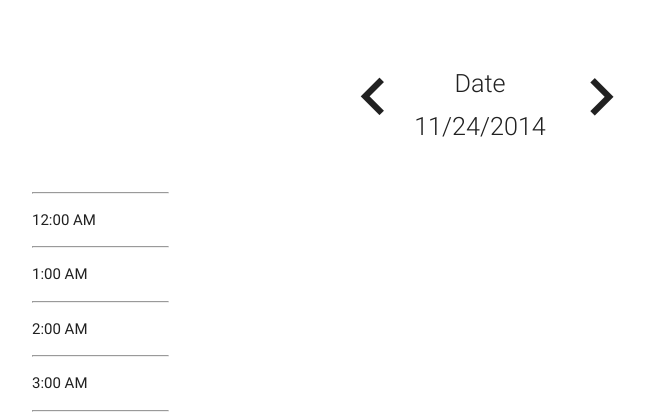
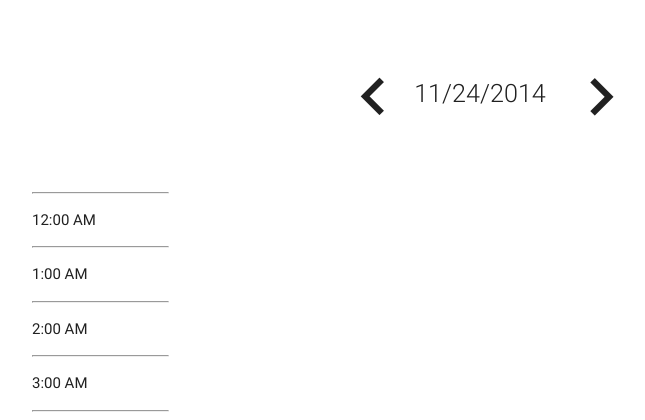
Before and after one commit to jinpan/Unitas, a Django app: template website/templates/patients.html in a window 1280 px wide. Shown: the top 420 px of the page, without its empty margins (160-805 px from the left). Run offline with Django 3.2, Linux system fonts and the light colour scheme; the template is opened without the code that fills it, so the values that code supplies are empty; some libraries are stand-ins or nearby versions.

Commit message:
Working version

```diff
--- a/website/core/views.py
+++ b/website/core/views.py
@@ -112,3 +112,7 @@ def flag_off(request):
     event = Event.objects.get(pk=e_id)
     event.set_flag(False)
     return HttpResponse('')
+
+@login_required(login_url='/accounts/login2')
+def patient_view(request):
+    return render(request, 'patients.html')
--- a/website/templates/patients.html
+++ b/website/templates/patients.html
@@ -2,7 +2,7 @@
   <html>
     <head>
       <!--Import materialize.css-->
-      <link type="text/css" rel="stylesheet" href="css/materialize.min.css"  media="screen,projection"/>
+      <link type="text/css" rel="stylesheet" href="{{STATIC_URL}}css/materialize.min.css"  media="screen,projection"/>
       <style>
         .time-block{
            /* height: 100px; */
@@ -17,16 +17,16 @@
     <body>
       <!--Import jQuery before materialize.js-->
       <script type="text/javascript" src="https://code.jquery.com/jquery-2.1.1.min.js"></script>
-      <script type="text/javascript" src="js/materialize.js"></script>
+      <script type="text/javascript" src="{{STATIC_URL}}js/materialize.js"></script>
 
     <div class="container"> <div class='section' id="cal">
           <div class="row">
               <div class="col s12 offset-m4 m1">
                 <i id="previous" class="mdi-hardware-keyboard-arrow-left" style="font-size: 5em; cursor: pointer"> </i>
               </div>
-              <div class="col s12 m2" style="padding-top: 20">
+              <div class="col s12 m2" style="padding-top: 30">
                 <center>
-                <span class="flow-text" id="date"> Date </span>
+                <span class="flow-text" id="date"> </span>
               </center>
               </div>
               <div class="col s12 m3">
@@ -95,9 +95,9 @@
         $("#events").fadeOut(60).children().remove();
           d.setDate(d.getDate()+1);
           nextDate = d.getMonth()+1 +'/'+ d.getDate() + '/' + d.getFullYear()
-          $("#date").html("Date <br>  " + nextDate)
+          $("#date").html(nextDate)
 
-          populateCal(nextDate)
+          populateCal(nextDate);
           $("#loading").hide();
 
           $("#events").fadeIn(60);
@@ -113,7 +113,7 @@
 
           d.setDate(d.getDate()-1);
           nextDate = d.getMonth()+1 +'/'+ d.getDate() + '/' + d.getFullYear()
-          $("#date").html("Date <br>  " + nextDate)
+          $("#date").html( nextDate)
 
           populateCal(nextDate)
           $("#loading").hide();
@@ -126,33 +126,24 @@
 
         $.ajax({
           url: "/api/events",
-          data: $date,
-          success: function(data){
-            var result = JSON.parse(data);
-          },
-
-          dataType: JSON
-        });
-        // var result = JSON.parse('[{"patient": {"id": 2, "name": "Janet Weiss"}, "event_type": {"color": "3399FF", "id": 1, "name": "Surgery"}, "duration": 3600, "endtime": "2014-11-22 01:00:00+00:00", "id": 1, "description": "Open heart surgery.", "name": "heart surgery", "notes": "", "location": {"description": "Dr. Frank N. Furter\'s castle", "id": 2, "name": "Castle"}, "starttime": "2014-11-22 00:00:00+00:00", "flagged": false},         {"patient": {"id": 3, "name": "Janet Weiss"}, "event_type": {"color": "9933FF", "id": 1, "name": "Surgery"}, "duration": 3600, "endtime": "2014-11-22 02:00:00+00:00", "id": 2, "description": "Open heart surgery.", "name": "heart sursdffgery", "notes": "", "location": {"description": "Dr. Frank N. Furter\'s castle", "id": 2, "name": "Castle"}, "starttime": "2014-11-22 01:00:00+00:00", "flagged": false}]')//Temp
-        console.log(result)
-
+          data: {"date": $date},
+          success: function(result){
             var lastTime = 0;
 
-        $.each(result, function(i, field){
+            console.log(result);
 
+              for (var i=0; i<result.length; i++) {
+                var field = result[i];
+                console.log(field); console.log(i);
                 var endTime = field.endtime.slice(11,16).split(":");
                 var endTimeMinutes = endTime[0]*60 + endTime[1]
 
                 var startTime = field.starttime.slice(11,16).split(":")
                 var startTimeMinutes = startTime[0]*60 + startTime[1]
 
-
                 var timeSinceLastEvent = startTimeMinutes - lastTime
 
-
-          console.log(field.name)
-          console.log(startTimeMinutes)
-          console.log(lastTime)
+                console.log(field.name); console.log(startTimeMinutes); console.log(lastTime)
 
                 //Make button
                 var html ='<a  class="waves-effect btn-large time-block modal-trigger" id="event'+field.id +'" href="#' +field.id +' ">'+ field.name +' | ' + field.location.name + '</a>'
@@ -169,8 +160,16 @@
 
                 $('#cal').append(modalhtml)
                 lastTime = endTimeMinutes;
+              $("#events").fadeIn();
 
+            };
+            $('.modal-trigger').leanModal();
+          }
         });
+        // var result = JSON.parse('[{"patient": {"id": 2, "name": "Janet Weiss"}, "event_type": {"color": "3399FF", "id": 1, "name": "Surgery"}, "duration": 3600, "endtime": "2014-11-22 01:00:00+00:00", "id": 1, "description": "Open heart surgery.", "name": "heart surgery", "notes": "", "location": {"description": "Cardiac Surgery", "id": 2, "name": "Rm: 10-250"}, "starttime": "2014-11-22 00:00:00+00:00", "flagged": false},         {"patient": {"id": 3, "name": "Janet Weiss"}, "event_type": {"color": "9933FF", "id": 3, "name": "Surgery"}, "duration": 3600, "endtime": "2014-11-22 05:00:00+00:00", "id": 2, "description": "Open heart surgery.", "name": "CT Scan", "notes": "", "location": {"description": "Dr. Frank N. Furter\'s castle", "id": 2, "name": "Rm: 26-100"}, "starttime": "2014-11-22 04:00:00+00:00", "flagged": false},            {"patient": {"id": 3, "name": "Janet Weiss"}, "event_type": {"color": "3939FF", "id": 4, "name": "Surgery"}, "duration": 3600, "endtime": "2014-11-22 09:00:00+00:00", "id": 3, "description": "Open heart surgery.", "name": "x-Rays", "notes": "", "location": {"description": "CT Scan", "id": 2, "name": "Rm: 32-123"}, "starttime": "2014-11-22 06:00:00+00:00", "flagged": false}]')//Temp
+
+
+
       }
 
       var d = new Date();
@@ -187,14 +186,9 @@
         // });
 
         currentDate = d.getMonth()+1 +'/'+ d.getDate() + '/' + d.getFullYear()
-        $("#date").html("Date <br>  " + currentDate)
+        $("#date").html( currentDate)
         populateCal(currentDate)
 
-
-
-        $("#events").fadeIn();
-        //for events
-        $('.modal-trigger').leanModal();
 
 
       });
--- a/website/urls.py
+++ b/website/urls.py
@@ -14,5 +14,7 @@ urlpatterns = patterns('',
     url(r'^accounts/login/$', auth_views.login),
     url(r'^accounts/login2/$', core_views.login),
 
+    url(r'^patient_view', core_views.patient_view),
+
     url(r'^api/', include(core_urls)),
 )
```
Lines whose indentation alone changed are shown as unchanged.
